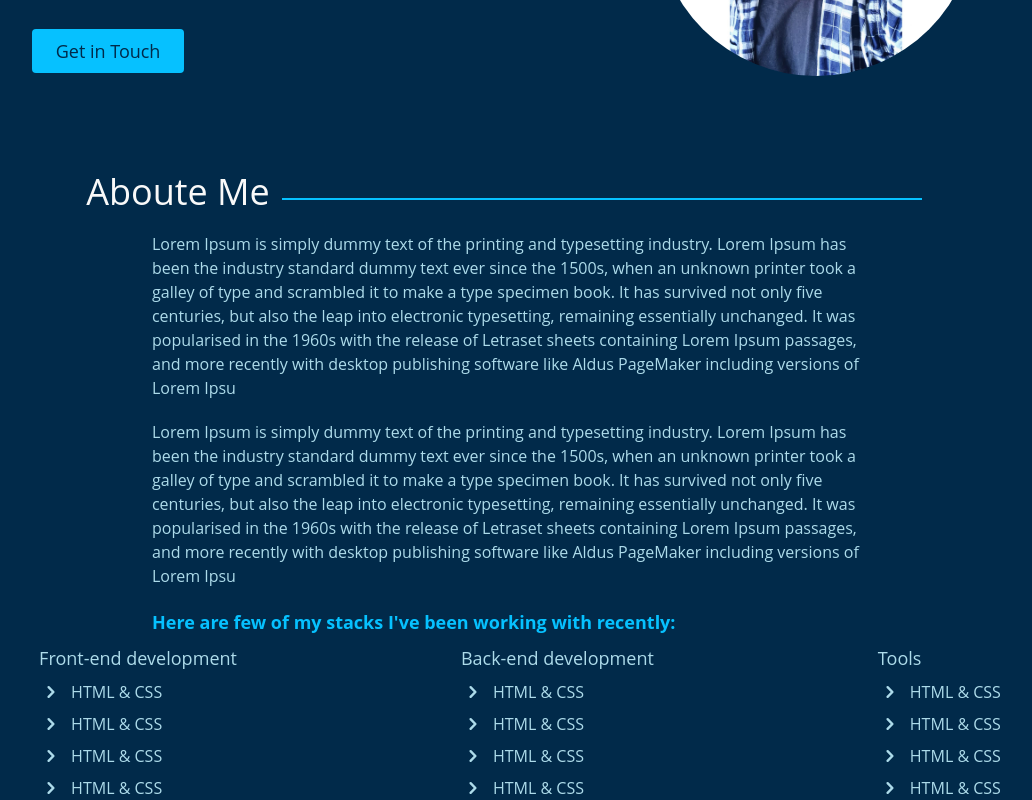
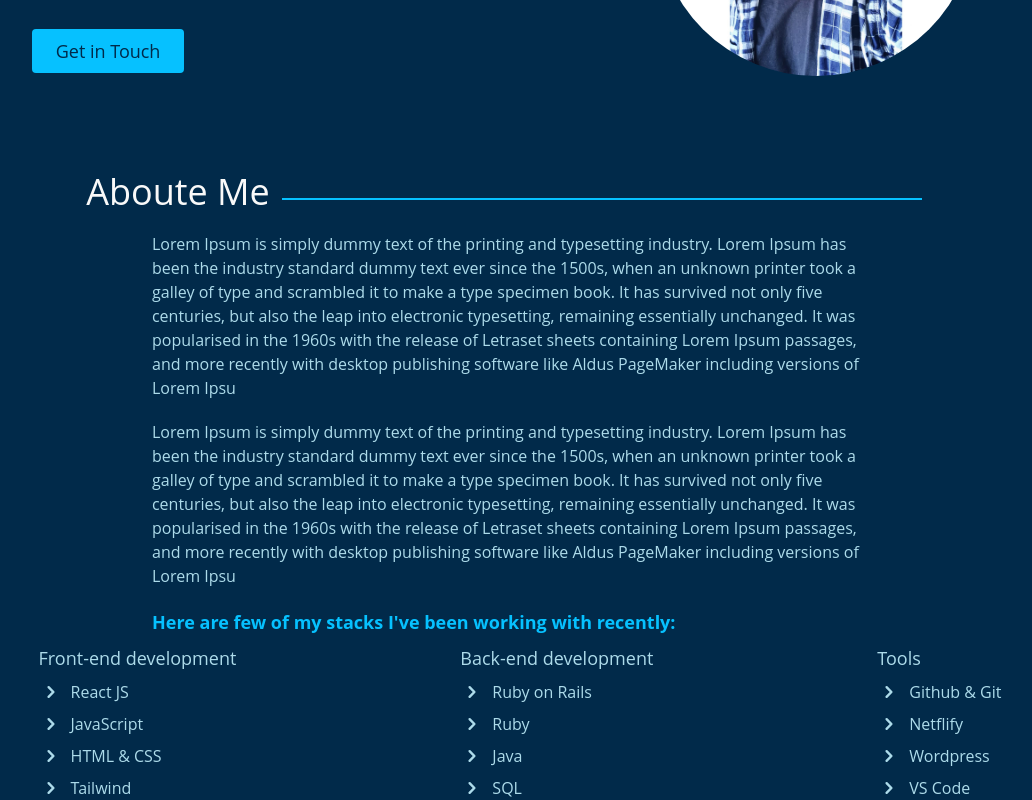
Before and after one commit to thecodechaser/portfolio-frontend, a React (Create React App) app: page / in a window 1280 px wide. Shown: the part 404-1204 px from the top of the page, without its empty margins (136-1168 px from the left). Built offline with nearby package versions, Linux system fonts and the light colour scheme.

Commit message:
Update about section

```diff
--- a/src/components/HomePage.js
+++ b/src/components/HomePage.js
@@ -65,7 +65,11 @@ const HomePage = () => (
           <h3 className="text-lg text-skyColor">Front-end development</h3>
           <div className="flex text-base gap-2 text-skyColor mt-2">
             <ChevronRightIcon className="h-6" />
-            <p>HTML & CSS</p>
+            <p>React JS</p>
+          </div>
+          <div className="flex text-base gap-2 text-skyColor mt-2">
+            <ChevronRightIcon className="h-6" />
+            <p>JavaScript</p>
           </div>
           <div className="flex text-base gap-2 text-skyColor mt-2">
             <ChevronRightIcon className="h-6" />
@@ -73,49 +77,45 @@ const HomePage = () => (
           </div>
           <div className="flex text-base gap-2 text-skyColor mt-2">
             <ChevronRightIcon className="h-6" />
-            <p>HTML & CSS</p>
-          </div>
-          <div className="flex text-base gap-2 text-skyColor mt-2">
-            <ChevronRightIcon className="h-6" />
-            <p>HTML & CSS</p>
+            <p>Tailwind</p>
           </div>
         </div>
         <div>
           <h3 className="text-lg text-skyColor">Back-end development</h3>
           <div className="flex text-base gap-2 text-skyColor mt-2">
             <ChevronRightIcon className="h-6" />
-            <p>HTML & CSS</p>
+            <p>Ruby on Rails</p>
           </div>
           <div className="flex text-base gap-2 text-skyColor mt-2">
             <ChevronRightIcon className="h-6" />
-            <p>HTML & CSS</p>
+            <p>Ruby</p>
           </div>
           <div className="flex text-base gap-2 text-skyColor mt-2">
             <ChevronRightIcon className="h-6" />
-            <p>HTML & CSS</p>
+            <p>Java</p>
           </div>
           <div className="flex text-base gap-2 text-skyColor mt-2">
             <ChevronRightIcon className="h-6" />
-            <p>HTML & CSS</p>
+            <p>SQL</p>
           </div>
         </div>
         <div>
           <h3 className="text-lg text-skyColor">Tools</h3>
           <div className="flex text-base gap-2 text-skyColor mt-2">
             <ChevronRightIcon className="h-6" />
-            <p>HTML & CSS</p>
+            <p>Github & Git</p>
           </div>
           <div className="flex text-base gap-2 text-skyColor mt-2">
             <ChevronRightIcon className="h-6" />
-            <p>HTML & CSS</p>
+            <p>Netflify</p>
           </div>
           <div className="flex text-base gap-2 text-skyColor mt-2">
             <ChevronRightIcon className="h-6" />
-            <p>HTML & CSS</p>
+            <p>Wordpress</p>
           </div>
           <div className="flex text-base gap-2 text-skyColor mt-2">
             <ChevronRightIcon className="h-6" />
-            <p>HTML & CSS</p>
+            <p>VS Code</p>
           </div>
         </div>
       </div>
```
